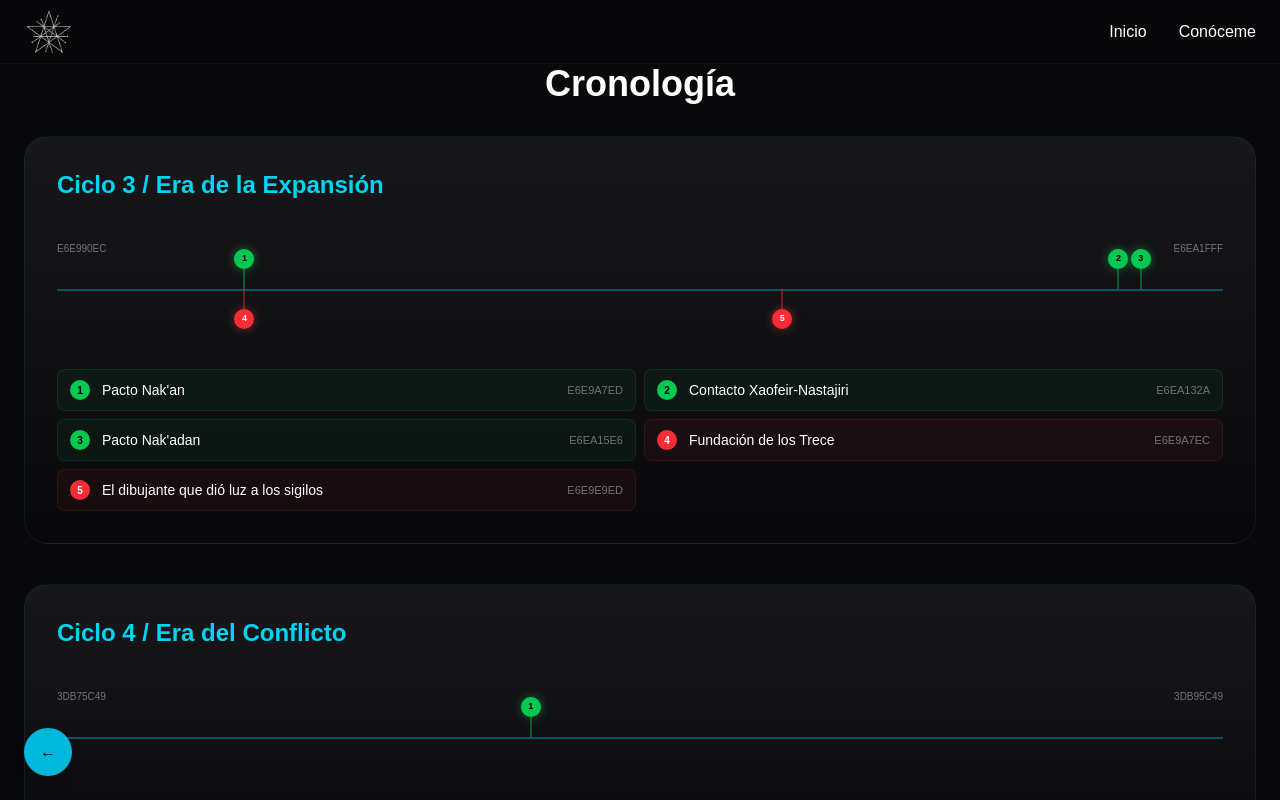
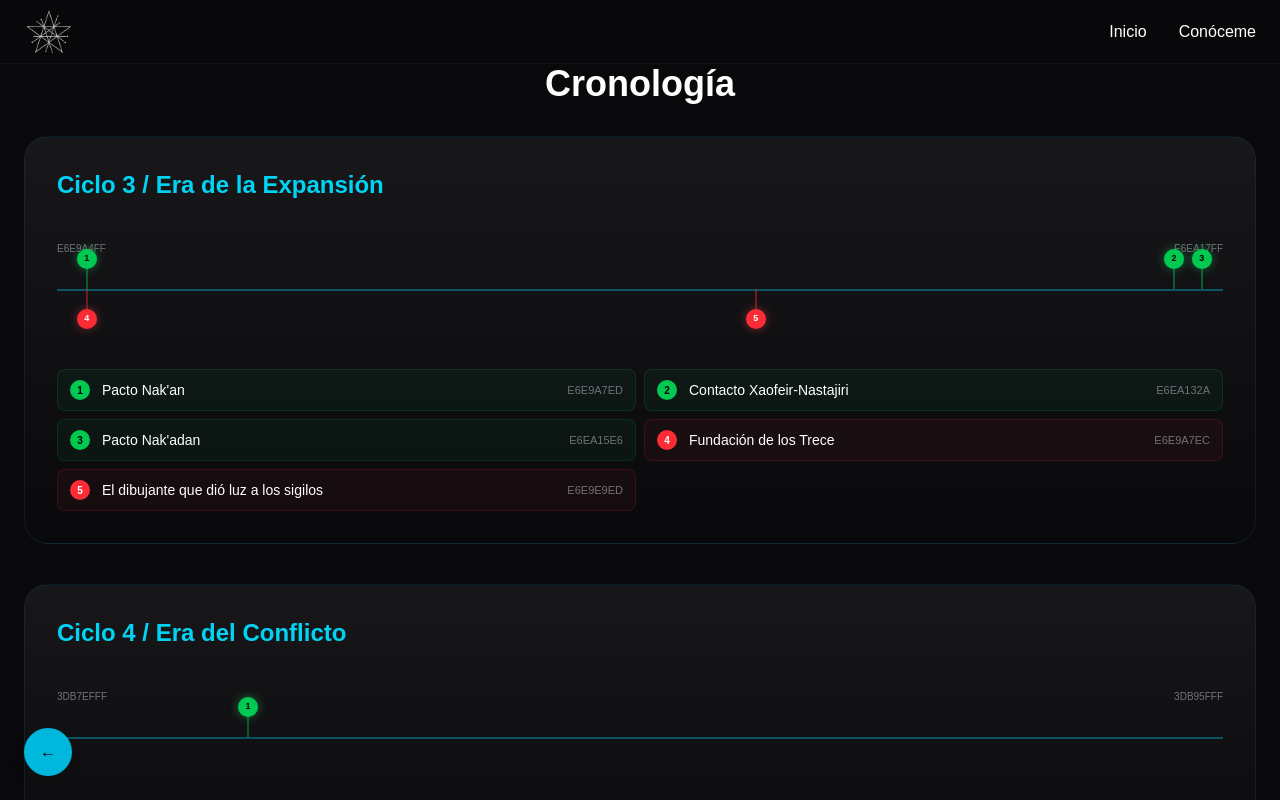
Before and after one commit to decaosyletras/traselcaos, a Next.js app in the folder mi-app/: page /cronologia in a window 1280 px wide. Shown: the top 800 px of the page. Built offline with nearby package versions, Linux system fonts and the light colour scheme.

Commit message:
CRONOLOGIA

```diff
--- a/mi-app/data/eras.ts
+++ b/mi-app/data/eras.ts
@@ -2,8 +2,8 @@ export const eras = [
   {
     id: "era-3",
     name: "Ciclo 3 / Era de la Expansión",
-    startTemi: "E6E990EC",
-    endTemi: "E6EA1FFF",
+    startTemi: "E6E9A4FF",
+    endTemi: "E6EA17FF",
 
     benevolentEvents: [
       { id: 1, temi: "E6E9A7ED", title: "Pacto Nak'an" },
@@ -20,8 +20,8 @@ export const eras = [
   {
     id: "era-4",
     name: "Ciclo 4 / Era del Conflicto",
-    startTemi: "3DB75C49",
-    endTemi:   "3DB95C49",
+    startTemi: "3DB7EFFF",
+    endTemi: "3DB95FFF",
 
     benevolentEvents: [
       { id: 1, temi: "3DB82C49", title: "La conjunción del espacio-tiempo" },
```
